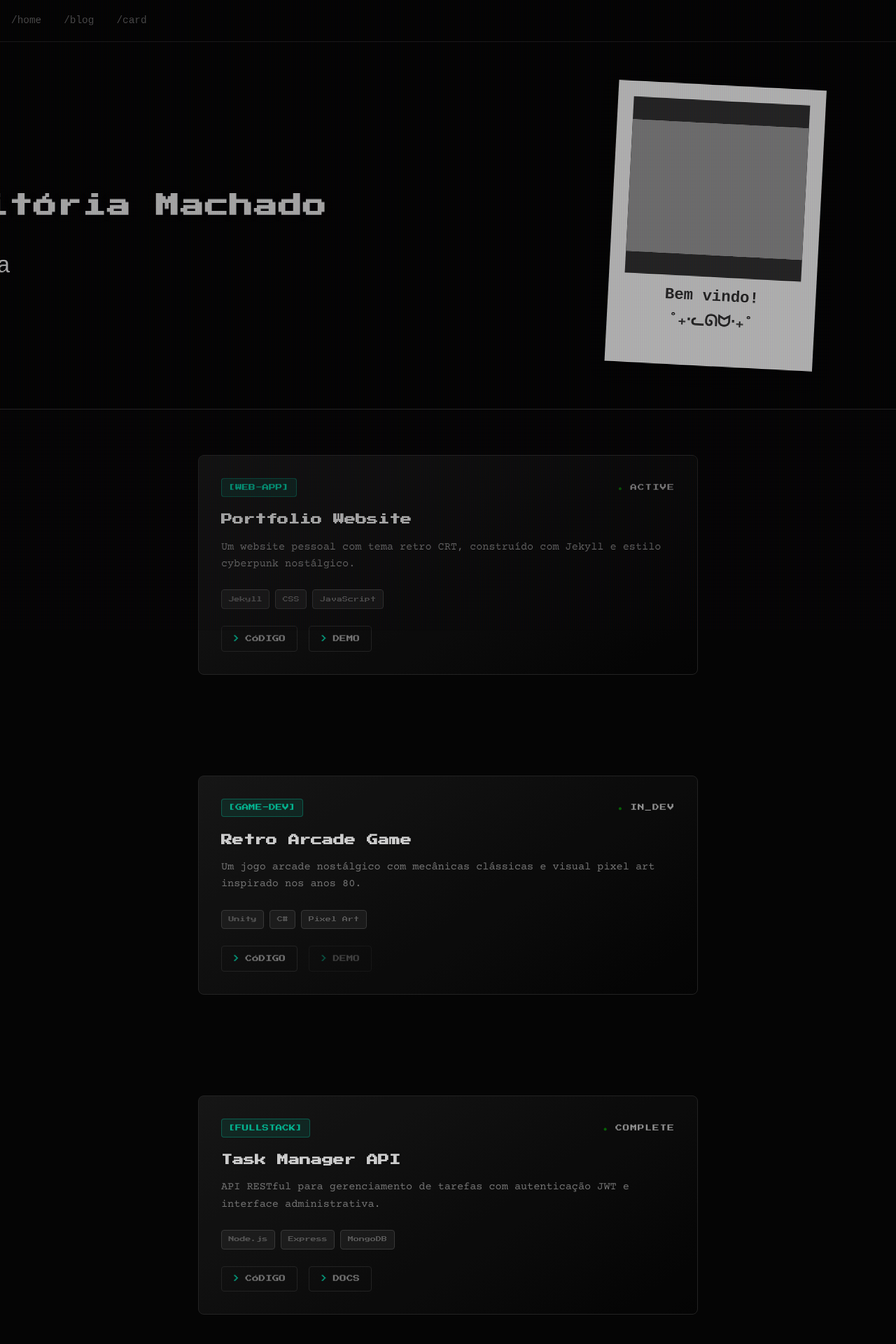
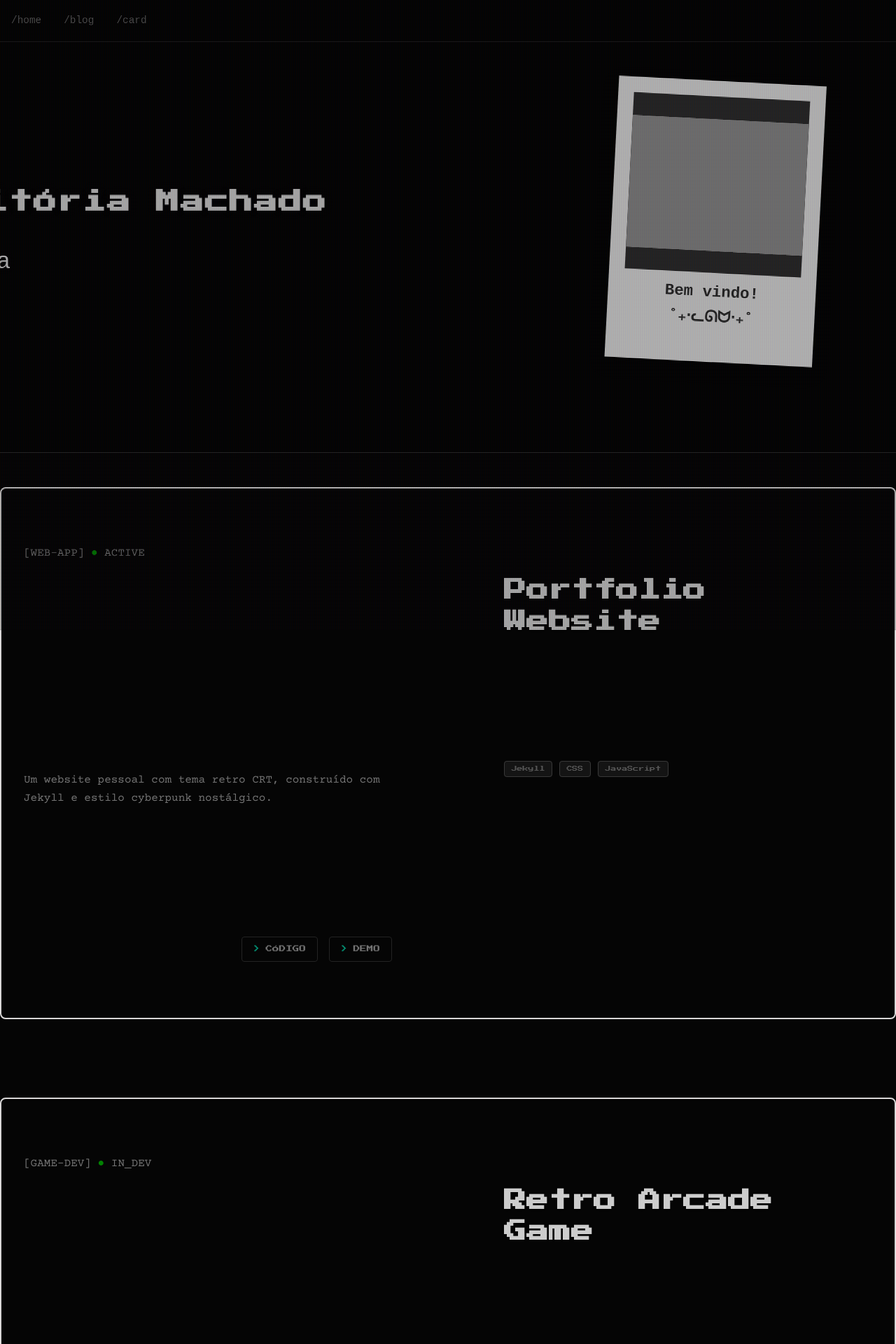
Before and after one commit to VSawyerHub/VSawyerHub.github.io, a Jekyll site: the page built from index.markdown, in a window 1280 px wide. Shown: the top 1920 px of the page at 70% size. Built offline with Jekyll 4.4.1, drawn with Linux system fonts in a browser that asks for light colours; grey boxes are pictures that could not be loaded.

Commit message:
style(home): Refactor project cards layout and divider styling
- Adjust header and container padding for improved spacing
- Simplify projects divider from decorative pseudo-elements to full-width separator
- Convert project cards to full-viewport width with two-column grid layout
- Restructure card content into left and right sections for better organization
- Increase card title font size from 1rem to 2rem for better hierarchy
- Add white border to project cards for improved visual definition
- Update card description font size and adjust card padding for new layout
- Remove card header, card-type, and card-tech styles in favor of new structure
- Add margin-bottom to site header for spacing consistency
- Extend fade-in animation duration to 2.0s for smoother transitions
- Implement responsive adjustments for tablet and mobile viewports
- Adjust alignment and justification of card content on smaller screens

```diff
--- a/css/home.css
+++ b/css/home.css
@@ -7,7 +7,7 @@
     align-items: center;
     max-width: 1200px;
     margin: 0 auto;
-    padding: 70px 70px;
+    padding: 70px 70px 100px 70px;
     transform: scale(1.4);
 }
 
@@ -97,10 +97,11 @@
 .site-header {
     grid-column: 1 / -1;
     background-color: var(--void-primary);
-    padding: 2rem 1rem;
+    padding: 2rem 1rem 4rem 1rem;
     border-bottom: 1px solid var(--border-shade);
     position: relative;
     overflow: hidden;
+    margin-bottom: 1rem;
 }
 
 .site-header .typewriter-container {
@@ -167,45 +168,16 @@
 }
 
 .projects-divider {
-    margin: 3rem 0;
+    width: 100vw;
     position: relative;
-    padding: 1.5rem 0;
-}
-
-.projects-divider::before {
-    position: absolute;
-    top: 50%;
-    left: 0;
-    width: 100%;
-    height: 1px;
-    background: repeating-linear-gradient(
-        to right,
-        var(--border-shade, #2a2a2a),
-        var(--border-shade, #2a2a2a) 4px,
-        transparent 4px,
-        transparent 8px
-    );
-    transform: translateY(-50%);
-}
-
-.projects-divider::after {
-    position: absolute;
-    top: 50%;
     left: 50%;
-    transform: translate(-50%, -50%);
-    background-color: var(--void-primary, #050505);
-    padding: 0 1rem;
-    font-family: 'Courier New', monospace;
-    font-size: 0.9rem;
-    color: var(--text-ghost, #898989);
-    letter-spacing: 2px;
-    text-shadow: 0 0 8px rgba(0, 0, 19, 0.1);
-    z-index: 1;
-}
-
-.projects-divider:hover::after {
-    color: #f0f0f0;
-    text-shadow: 0 0 8px rgba(0, 255, 204, 0.3);
+    right: 50%;
+    margin-left: -50vw;
+    margin-right: -50vw;
+    margin-top: 7rem;
+    margin-bottom: 3rem;
+    height: 0;
+    border: none;
 }
 
 .hidden-section {
@@ -264,29 +236,38 @@
 
 /* Projects Section Styles */
 .projects-section {
-    max-width: 1200px;
-    margin: 0 auto;
-    padding: 2rem;
+    max-width: none;
+    width: 100%;
+    margin: 0;
+    padding: 2rem 0;
 }
 
 .project-card {
-    background: linear-gradient(145deg, var(--void-secondary), var(--void-primary));
-    border: 1px solid var(--border-shade);
-    border-radius: 8px;
-    padding: 2rem;
-    position: relative;
+    padding: 5rem 2rem;
     overflow: hidden;
     transition: all 0.3s ease;
     font-family: "Courier Prime", system-ui;
-    margin: 2rem 0;
+    width: 100vw;
+    position: relative;
+    left: 50%;
+    right: 50%;
+    margin-left: -50vw;
+    margin-right: -50vw;
     opacity: 1;
     transform: translateY(0);
+    border: 2px solid #fffdfd;
+    border-radius: 8px;
+    display: grid;
+    grid-template-columns: 1fr 1fr;
+    gap: 10rem;
+    align-items: start;
 }
 
 /* Only apply initial hidden state when JS is enabled */
 .js-enabled .project-card {
     opacity: 0;
     transform: translateY(20px);
+    transition: opacity 2.0s ease-out, transform 2.0s ease-out;
 }
 
 .js-enabled .project-card.fade-in {
@@ -299,27 +280,18 @@
         transform: translateY(0);
     }
 }
-.card-header {
+
+.card-content-left {
     display: flex;
-    justify-content: space-between;
-    align-items: center;
-    margin-bottom: 1rem;
-    font-family: "Press Start 2P", system-ui;
-    font-size: 0.6rem;
+    flex-direction: column;
 }
 
-.card-type {
-    color: rgba(0, 255, 204, 0.8);
-    background: rgba(0, 255, 204, 0.1);
-    padding: 0.3rem 0.6rem;
-    border-radius: 4px;
-    border: 1px solid rgba(0, 255, 204, 0.3);
-}
-
-.card-status {
-    color: #f0f0f0;
-    opacity: 0.7;
-    letter-spacing: 1px;
+.card-content-right {
+    display: flex;
+    flex-direction: column;
+    justify-content: space-between;
+    align-items: flex-end;
+    text-align: right;
 }
 
 .card-status::before {
@@ -336,7 +308,7 @@
 .card-title {
     font-family: "Press Start 2P", system-ui;
     color: #f0f0f0;
-    font-size: 1rem;
+    font-size: 2rem;
     margin-bottom: 1rem;
     line-height: 1.4;
     text-shadow: 0 0 5px rgba(0, 0, 19, 0.1);
@@ -344,15 +316,8 @@
 
 .card-description {
     color: var(--text-ghost);
-    font-size: 0.95rem;
+    font-size: 1rem;
     line-height: 1.6;
-    margin-bottom: 1.5rem;
-}
-
-.card-tech {
-    display: flex;
-    flex-wrap: wrap;
-    gap: 0.5rem;
     margin-bottom: 1.5rem;
 }
 
@@ -376,6 +341,7 @@
 .card-links {
     display: flex;
     gap: 1rem;
+    justify-content: flex-end;
 }
 
 .card-link {
@@ -415,26 +381,36 @@
     color: rgba(0, 255, 204, 0.7);
 }
 
-/* Responsive adjustments */
 @media (max-width: 768px) {
-    .projects-grid {
+    .projects-divider {
+        padding: 1rem;
+    }
+
+    .projects-section {
+        padding: 1rem;
+    }
+
+    .project-card {
+        padding: 1rem;
         grid-template-columns: 1fr;
         gap: 1.5rem;
     }
 
-    .project-card {
-        padding: 1rem;
+    .card-content-right {
+        align-items: flex-start;
+        text-align: left;
+    }
+
+    .card-links {
+        justify-content: flex-start;
+        flex-direction: column;
+        gap: 0.8rem;
     }
 
     .projects-title {
         font-size: 1rem;
     }
 
-    .card-links {
-        flex-direction: column;
-        gap: 0.8rem;
-    }
-
     .card-link {
         justify-content: center;
     }
```
